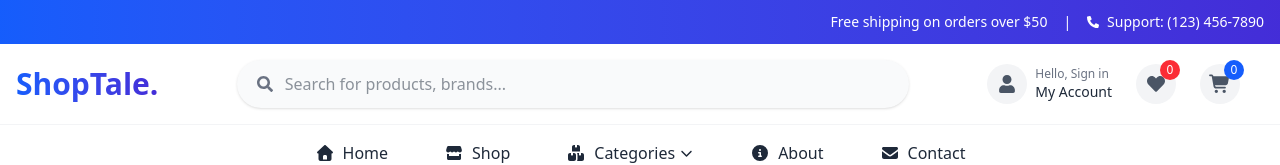
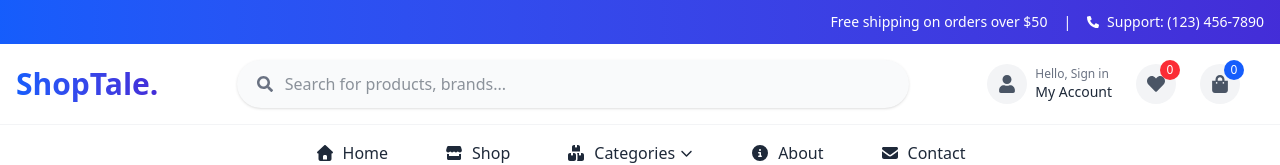
Before and after one commit to deepdeb/shoptale, a React (Vite) app: page / in a window 1280 px wide. Shown: the top 165 px of the page. Built offline with nearby package versions, Linux system fonts and the light colour scheme.

Commit message:
style changes in HeaderShoppingCartIcon jsx

```diff
--- a/src/components/HeaderElements/HeaderIcons/HeaderShoppingCartIcon.jsx
+++ b/src/components/HeaderElements/HeaderIcons/HeaderShoppingCartIcon.jsx
@@ -1,13 +1,9 @@
-import { faShoppingCart } from "@fortawesome/free-solid-svg-icons";
-import { FontAwesomeIcon } from "@fortawesome/react-fontawesome";
+import { FaShoppingBag } from "react-icons/fa";
 
 export default function HeaderShoppingCartIcon() {
     return (
         <div className="relative w-10 h-10 flex items-center justify-center rounded-full bg-gray-100 hover:bg-blue-100 cursor-pointer transition-colors">
-            <FontAwesomeIcon
-                icon={faShoppingCart}
-                className="text-gray-600 hover:text-blue-600 text-lg transition-colors"
-            />
+            <FaShoppingBag className="text-gray-600 hover:text-blue-600 text-lg transition-colors"/>
             <span className="absolute -top-1 -right-1 bg-blue-600 text-white text-xs rounded-full h-5 w-5 flex items-center justify-center">
                 0
             </span>
```
